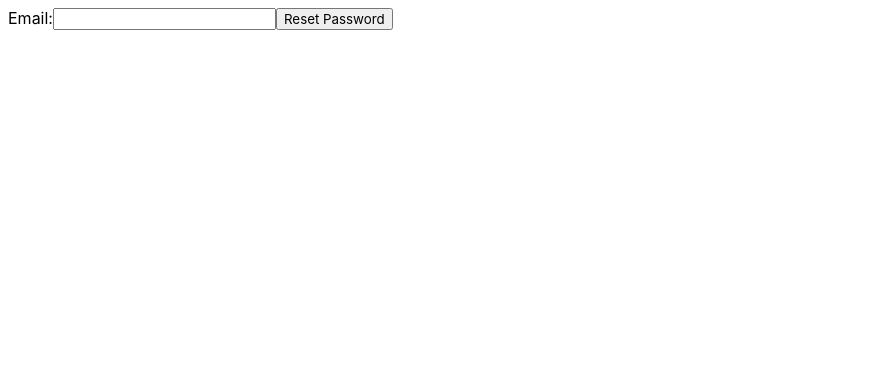
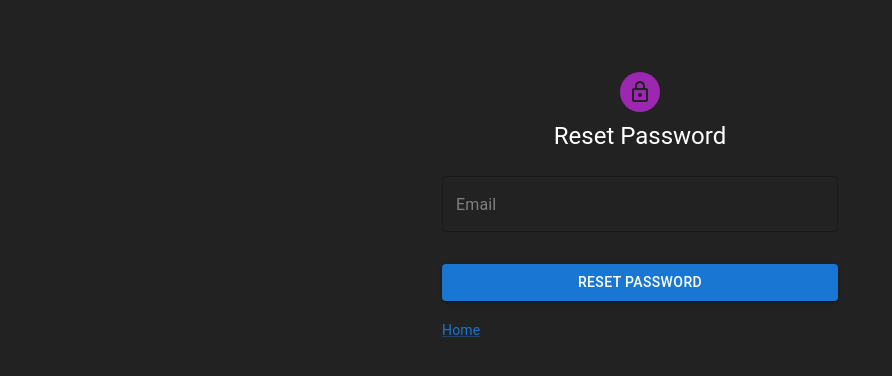
Before and after one commit to kianhennessy/FYPMessageApp, a React (Create React App) app: page /reset-password in a window 1280 px wide. Shown: the top 376 px of the page, without its empty margins (0-892 px from the left). Built offline with nearby package versions, Linux system fonts and the light colour scheme; no server answers.

Commit message:
Reset password page update
MUI template added to reset password page. User is now redirected to login age after resetting password

```diff
--- a/src/components/Login.js
+++ b/src/components/Login.js
@@ -124,6 +124,7 @@ export default function Login() {
         } catch (error) {
             if (error.code === "auth/multi-factor-auth-required") {
                 window.resolver = error.resolver;
+
             }
         }
 
--- a/src/components/ResetPassword.js
+++ b/src/components/ResetPassword.js
@@ -1,36 +1,150 @@
-import { useState } from 'react';
+import {useEffect, useState} from 'react';
 import firebase from "firebase/compat/app";
 import "firebase/compat/firestore";
 import "firebase/compat/auth";
 
-const auth = firebase.auth();
+import * as React from 'react';
+import Avatar from '@mui/material/Avatar';
+import Button from '@mui/material/Button';
+import CssBaseline from '@mui/material/CssBaseline';
+import TextField from '@mui/material/TextField';
+import Link from '@mui/material/Link';
+import Grid from '@mui/material/Grid';
+import Box from '@mui/material/Box';
+import LockOutlinedIcon from '@mui/icons-material/LockOutlined';
+import Typography from '@mui/material/Typography';
+import Container from '@mui/material/Container';
+import { createTheme, ThemeProvider } from '@mui/material/styles';
+
+import { Alert } from '@mui/material';
+import Snackbar from "@mui/material/Snackbar";
+import { useHistory } from 'react-router-dom';
+
+const themeDark = createTheme({
+    palette: {
+        background: {
+            default: "#222222"
+        },
+        text: {
+            primary: "#ffffff"
+        }
+    }
+});
+
 
 
 function ResetPassword(){
 
     const [email, setEmail] = useState('');
+    const [showAlert, setShowAlert] = useState(false);
+    const [showErrorAlert, setShowErrorAlert] = useState(false);
+    const history = useHistory();
 
 
-    const handleResetPassword = (event) => {
+    const HandleResetPassword = (event) => {
+
+        if(email === ""){
+            setShowErrorAlert(true);
+
+            setTimeout(() => {
+                setShowErrorAlert(false);
+            }, 3000);
+        }
+
         event.preventDefault();
         firebase.auth().sendPasswordResetEmail(email)
             .then(() => {
                 // Password reset email sent successfully
+                setShowAlert(true);
             })
             .catch((error) => {
                 // Handle error
             });
+
     };
+        useEffect(() => {
+            if (showAlert) {
+                // Hide the alert after 5 seconds and redirect to the login page
+                const timer = setTimeout(() => {
+                    setShowAlert(false);
+                    history.push('/login');
+                }, 5000);
+
+                // Clean up the timer when the component is unmounted or showAlert changes
+                return () => clearTimeout(timer);
+            }
+        }, [showAlert, history]);
+
 
     return (
-        <form onSubmit={handleResetPassword}>
-            <label>
-                Email:
-                <input type="email" value={email} onChange={(event) => setEmail(event.target.value)} />
-            </label>
-            <button type="submit">Reset Password</button>
-        </form>
+    //     <form onSubmit={handleResetPassword}>
+    //         <label>
+    //             Email:
+    //             <input type="email" value={email} onChange={(event) => setEmail(event.target.value)} />
+    //         </label>
+    //         <button type="submit">Reset Password</button>
+    //     </form>
+    // );
+
+        <ThemeProvider theme={themeDark}>
+
+            <Snackbar open={showAlert}>
+                <Alert onClose={() => setShowAlert(false)} severity="success" sx={{ width: '100%' }}>
+                    Password reset successful! Redirecting to login page...
+                </Alert>
+            </Snackbar>
+            <Snackbar open={showErrorAlert} autoHideDuration={5000} onClose={() => setShowErrorAlert(false)}>
+                <Alert onClose={() => setShowErrorAlert(false)} severity="error" sx={{ width: '100%' }}>
+                    Please enter your email address.
+                </Alert>
+            </Snackbar>
+            <Container component="main" maxWidth="xs">
+                <CssBaseline />
+                <Box
+                    sx={{
+                        marginTop: 8,
+                        display: 'flex',
+                        flexDirection: 'column',
+                        alignItems: 'center',
+
+
+                    }}
+                >
+                    <Avatar sx={{ m: 1, bgcolor: 'secondary.main' }}>
+                        <LockOutlinedIcon />
+                    </Avatar>
+                    <Typography component="h1" variant="h5">
+                        Reset Password
+                    </Typography>
+                    <Box component="form" onSubmit={HandleResetPassword} noValidate sx={{ mt: 1 }}>
+                        <TextField
+                            type="email"
+                            placeholder="Email"
+                            required
+                            fullWidth
+                            margin={"normal"}
+                            value={email} onChange={(event) => setEmail(event.target.value)}
+                        />
+                        <Button type="submit" fullWidth variant="contained" sx={{ mt: 3, mb: 2 }}>Reset Password</Button>
+
+
+
+                        <Grid container>
+                            <Grid item>
+                                <Link href="/" variant="body2" >
+                                    {"Home"}
+                                </Link>
+                            </Grid>
+                        </Grid>
+                    </Box>
+                </Box>
+
+            </Container>
+        </ThemeProvider>
+
+
     );
+
 }
 
 export default ResetPassword;
--- a/src/components/Signup.js
+++ b/src/components/Signup.js
@@ -72,8 +72,6 @@ function SignUp() {
                         display: 'flex',
                         flexDirection: 'column',
                         alignItems: 'center',
-
-
                     }}
                 >
                     <Avatar sx={{ m: 1, bgcolor: 'secondary.main' }}>
@@ -97,7 +95,6 @@ function SignUp() {
                             placeholder="Password"
                             required
                             fullWidth
-
                             margin={"normal"}
                             value={password} onChange={(e) => setPassword(e.target.value)} />
 
```
